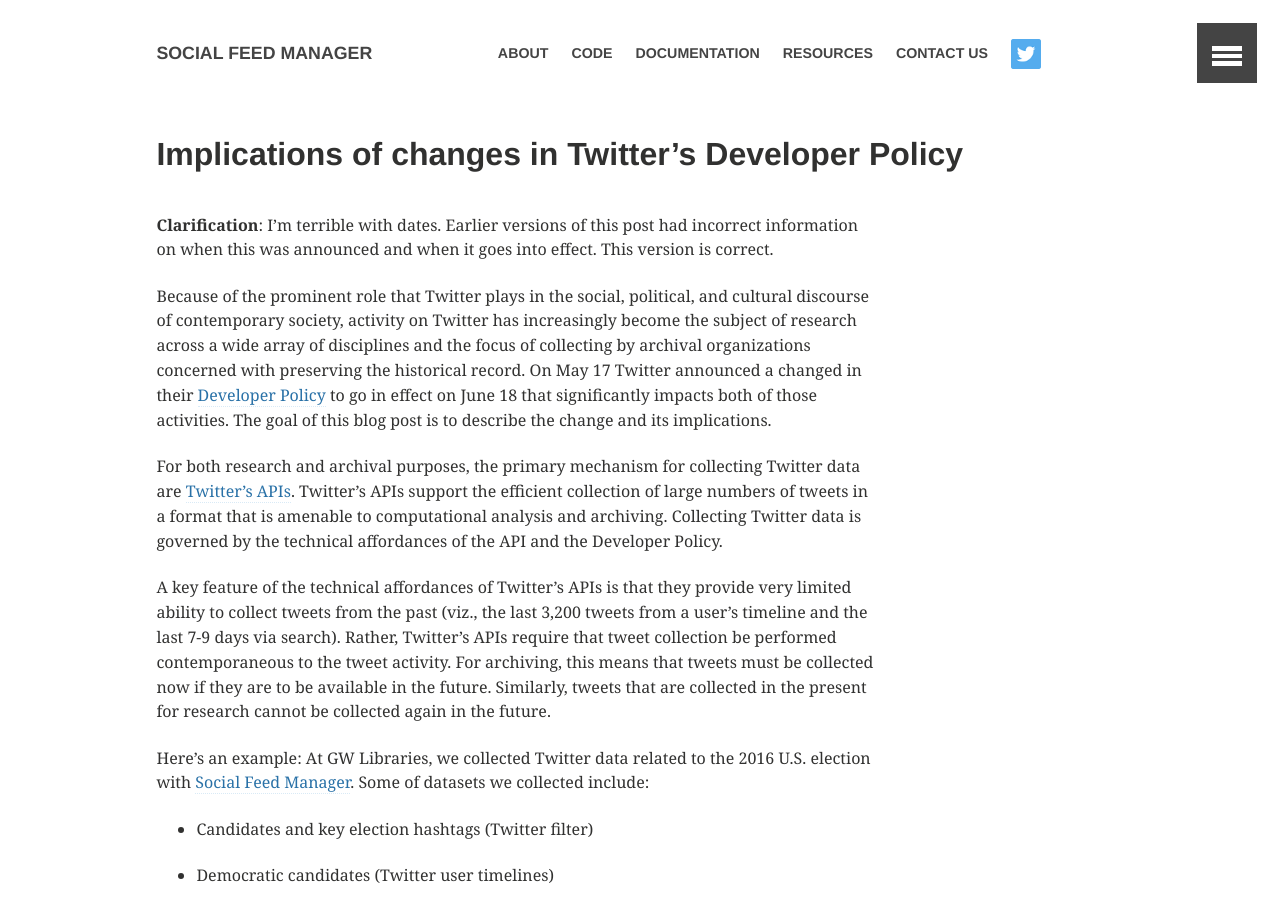
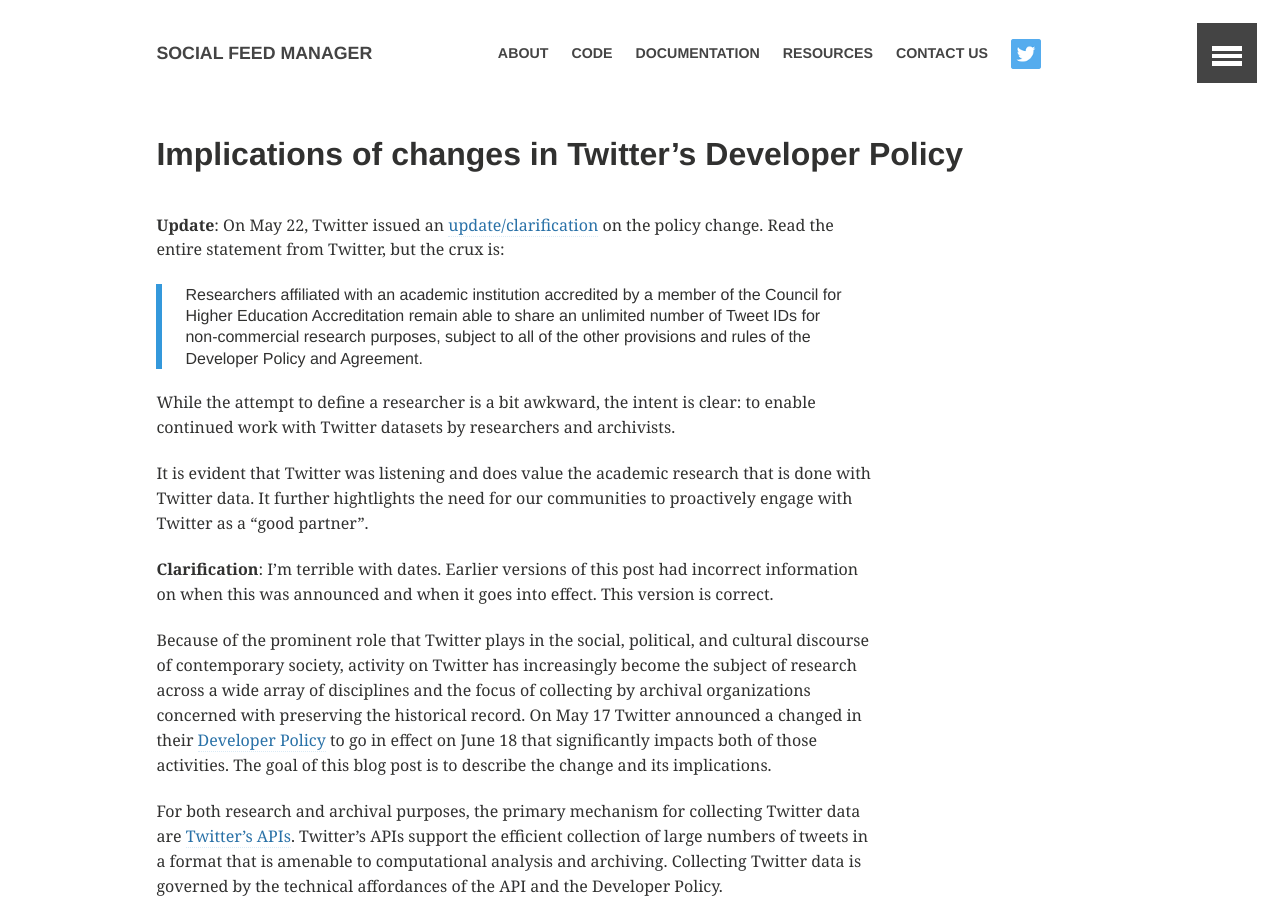
Before and after one commit to gwu-libraries/sfm-ui, a Jekyll site: the page built from _posts/2017-05-18-twitter-policy-change.md, in a window 1280 px wide and 900 px high. Built offline with Jekyll 4.4.1, drawn with Linux system fonts in a browser that asks for light colours; comment, search, counter and statistics services are not loaded.

Commit message:
Added update.

```diff
--- a/_posts/2017-05-18-twitter-policy-change.md
+++ b/_posts/2017-05-18-twitter-policy-change.md
@@ -5,6 +5,14 @@
 author: justin_littman
 excerpt: "On May 18, Twitter announced changes to its Developer Policy that has significant impacts for researchers and archivists. The goal of this blog post is to describe the change and its implications."
 ---
+
+**Update**: On May 22, Twitter issued an [update/clarification](https://twittercommunity.com/t/policy-update-clarification-research-use-cases/87566) on the policy change. Read the entire statement from Twitter, but the crux is:
+
+> Researchers affiliated with an academic institution accredited by a member of the Council for Higher Education Accreditation remain able to share an unlimited number of Tweet IDs for non-commercial research purposes, subject to all of the other provisions and rules of the Developer Policy and Agreement.
+
+While the attempt to define a researcher is a bit awkward, the intent is clear: to enable continued work with Twitter datasets by researchers and archivists.
+
+It is evident that Twitter was listening and does value the academic research that is done with Twitter data. It further hightlights the need for our communities to proactively engage with Twitter as a "good partner".
 
 **Clarification**: I'm terrible with dates. Earlier versions of this post had incorrect information on when this was announced and when it goes into effect. This version is correct.
 
```
